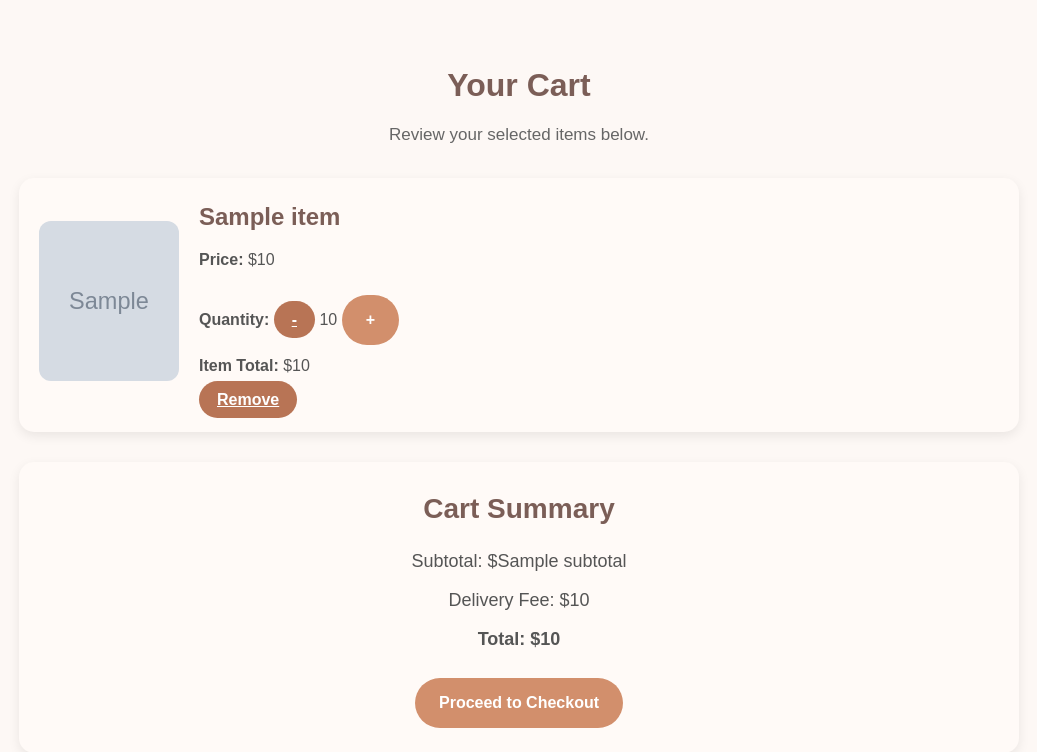
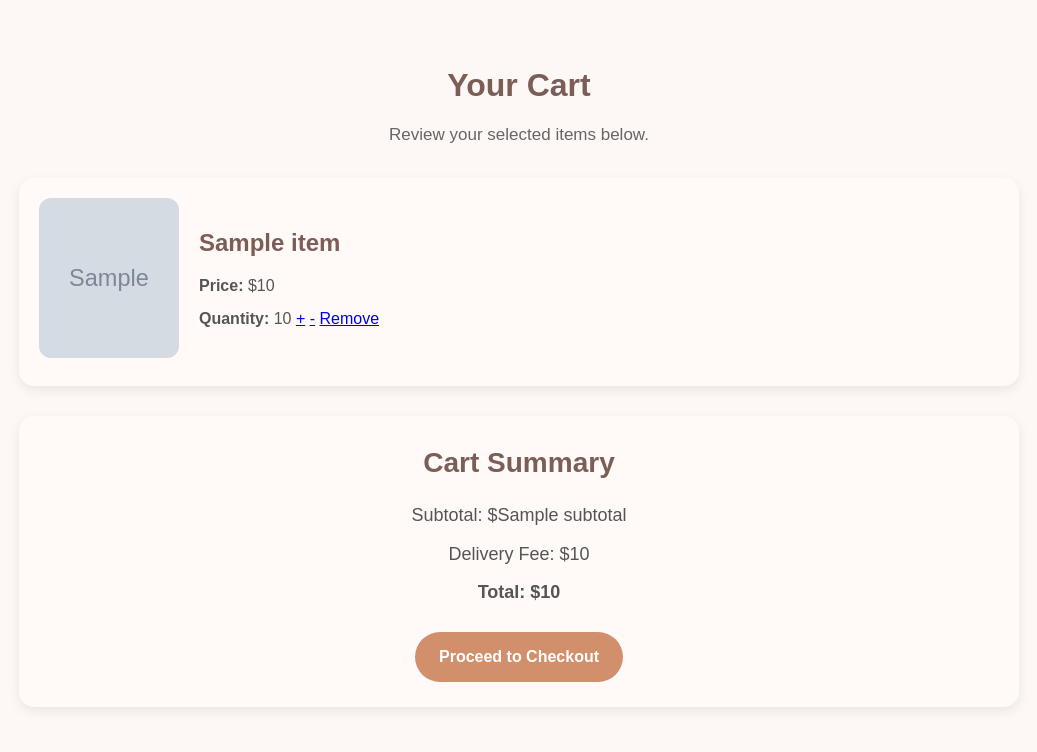
Before and after one commit to Noureldeen101/stylehub-project, a Flask app: template templates/cart.html in a window 1280 px wide. Shown: the part 211-963 px from the top of the page, without its empty margins (121-1158 px from the left). Run offline with Flask 3, Linux system fonts and the light colour scheme; the template is opened without the code that fills it: most values are stand-ins (such as "Sample title", 1, 10 or a date in 2020); grey boxes marked "Sample" are stand-in pictures.

Commit message:
Refactor quantity controls in cart template
Updated quantity controls for cart items, replacing buttons with links for increasing, decreasing, and removing items.

```diff
--- a/templates/cart.html
+++ b/templates/cart.html
@@ -52,17 +52,19 @@
 
                 <!-- 🔥 Quantity Controls -->
                 <p>
-                  <strong>Quantity:</strong>
-                  <a href="/decrease-cart/{{ item.id }}" class="remove-btn">-</a>
-                  {{ item.quantity }}
-                  <a href="/increase-cart/{{ item.id }}" class="checkout-btn">+</a>
-                </p>
+    <strong>Quantity:</strong> {{ item.quantity }}
 
-                <p><strong>Item Total:</strong> ${{ item.item_total }}</p>
+    <a href="/increase/{{ item.key }}">+</a>
+    <a href="/decrease/{{ item.key }}">-</a>
+    <a href="/remove/{{ item.key }}">Remove</a>
+</p>
 
-                <!-- Remove -->
-                <a href="/remove-from-cart/{{ item.id }}" class="remove-btn">Remove</a>
-              </div>
+
+
+
+
+
+            </div>
 
             </div>
           {% endfor %}
```
